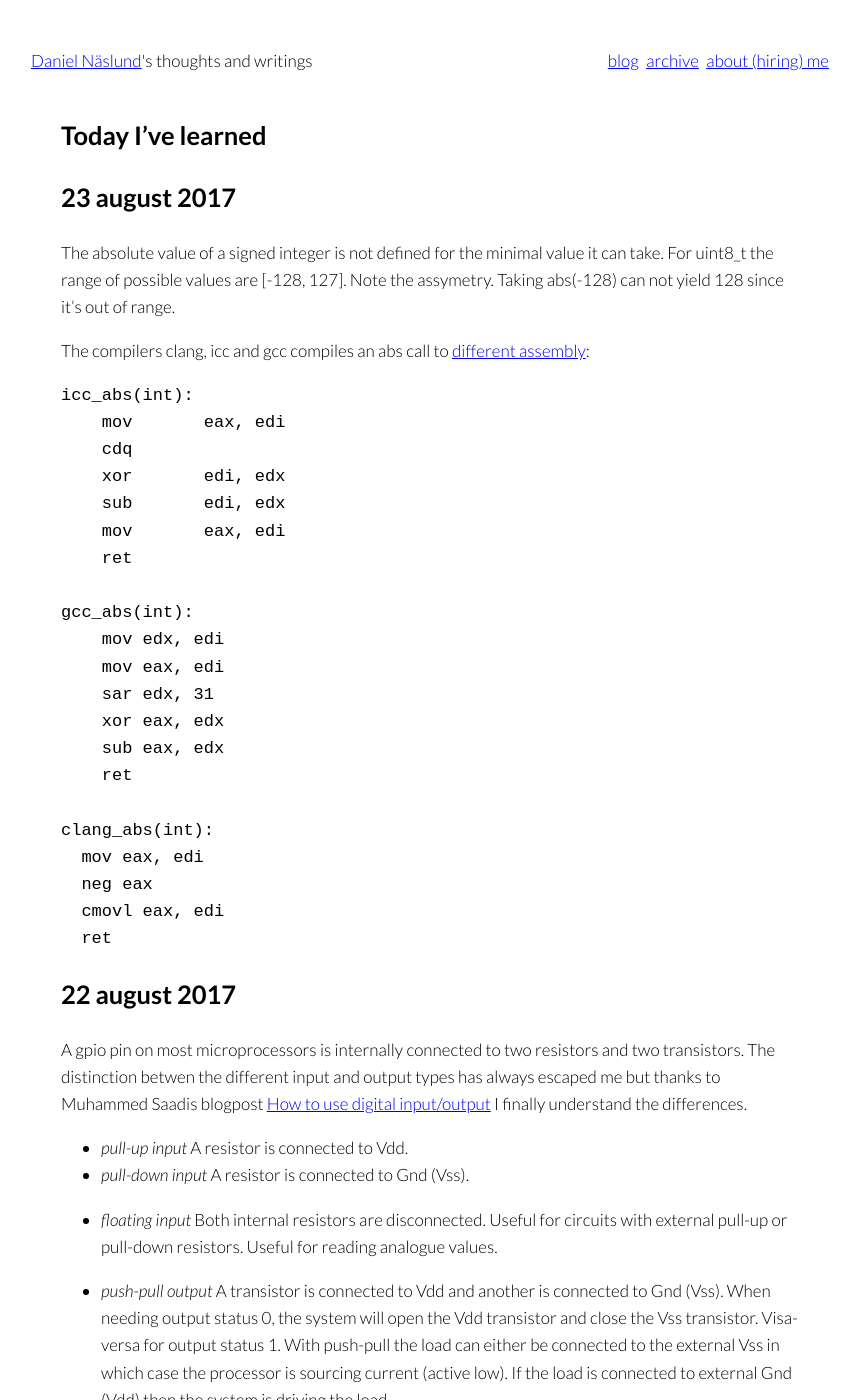
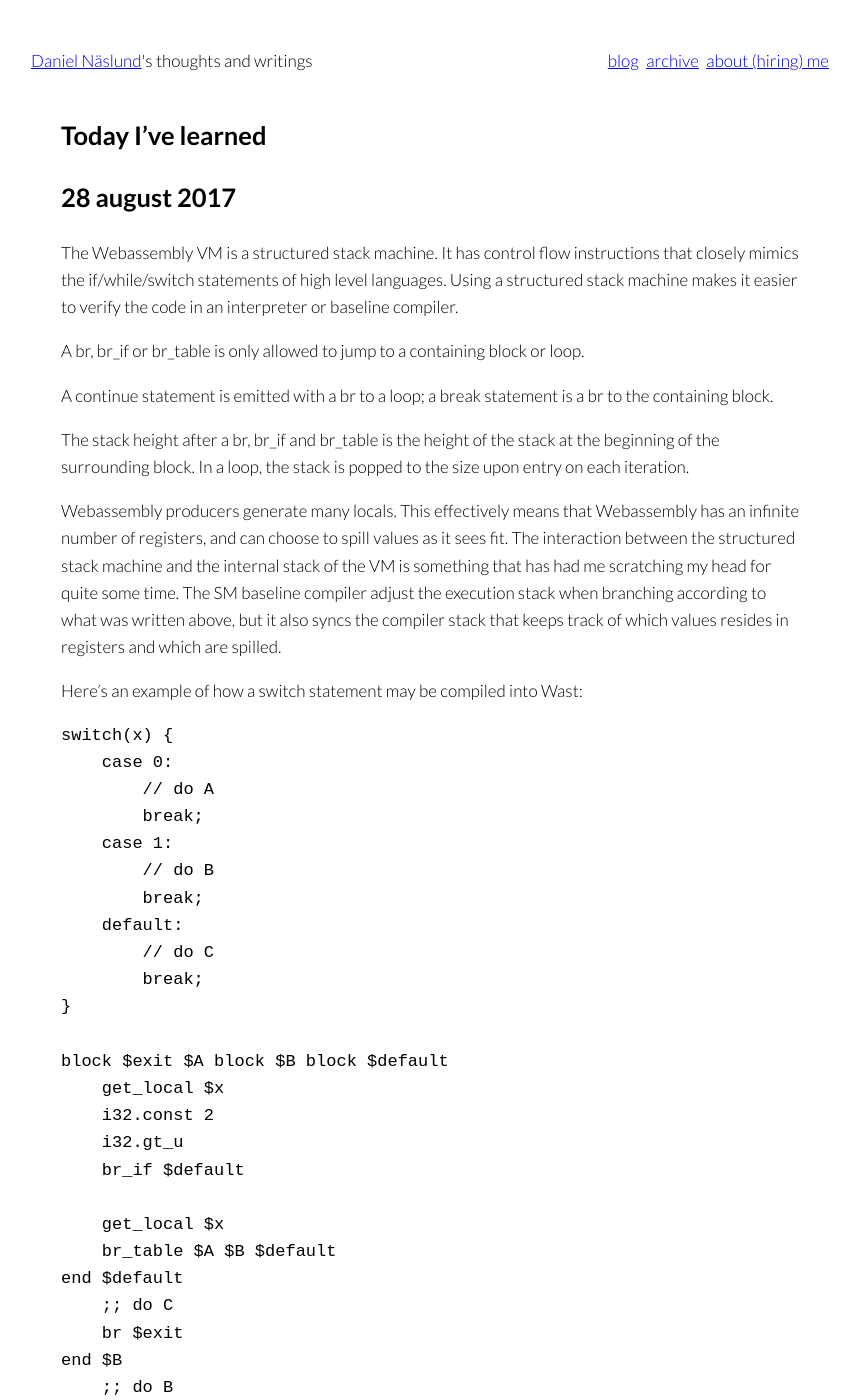
Before and after one commit to dannas/dannas.github.com, a Jekyll site: the page built from TIL.markdown, in a window 1280 px wide and 1400 px high. Shown: the whole window, without its empty margins (209-1068 px from the left). Built offline with Jekyll 4.4.1, drawn with Linux system fonts in a browser that asks for light colours; some of the changed text lies outside the part shown.

Commit message:
Yet another TIL

```diff
--- a/TIL.markdown
+++ b/TIL.markdown
@@ -3,6 +3,68 @@ layout: default
 title: TIL - Today I've Learned
 ---
 # Today I've learned
+
+## 28 august 2017
+The Webassembly VM is a structured stack machine. It has control flow
+instructions that closely mimics the if/while/switch statements of high level
+languages. Using a structured stack machine makes it easier to verify the code
+in an interpreter or baseline compiler.
+
+A br, br_if or br_table is only allowed to jump to a containing block or loop.
+
+A continue statement is emitted with a br to a loop; a break statement is a br
+to the containing block.
+
+The stack height after a br, br_if and br_table is the height of the stack at
+the beginning of the surrounding block. In a loop, the stack is popped to the
+size upon entry on each iteration.
+
+Webassembly producers generate many locals. This effectively means that
+Webassembly has an infinite number of registers, and can choose to spill values
+as it sees fit. The interaction between the structured stack machine and the
+internal stack of the VM is something that has had me scratching my head for
+quite some time. The SM baseline compiler adjust the execution stack when
+branching according to what was written above, but it also syncs the compiler
+stack that keeps track of which values resides in registers and which are
+spilled.
+
+Here's an example of how a switch statement may be compiled into Wast:
+
+    switch(x) {
+        case 0:
+            // do A
+            break;
+        case 1:
+            // do B
+            break;
+        default:
+            // do C
+            break;
+    }
+
+    block $exit $A block $B block $default
+        get_local $x
+        i32.const 2
+        i32.gt_u
+        br_if $default
+
+        get_local $x
+        br_table $A $B $default
+    end $default
+        ;; do C
+        br $exit
+    end $B
+        ;; do B
+        br $exit
+    end $A
+        ;; do A
+        br $exit
+    end $exit
+
+
+It provides
+instructions that closely map the if/while/switch statements in high-level
+languages.
 
 ## 23 august 2017
 The absolute value of a signed integer is not defined for the minimal value it
```
